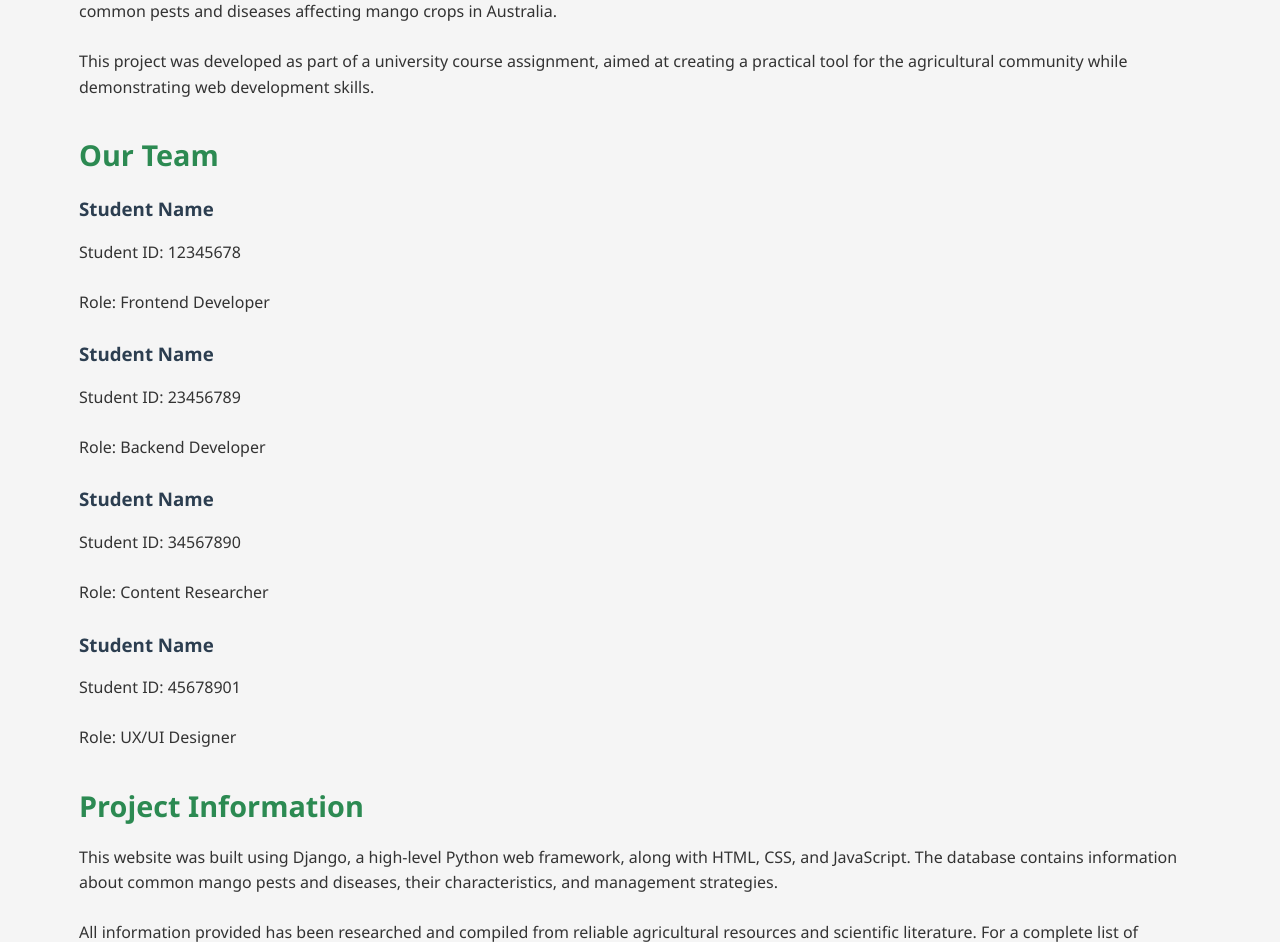
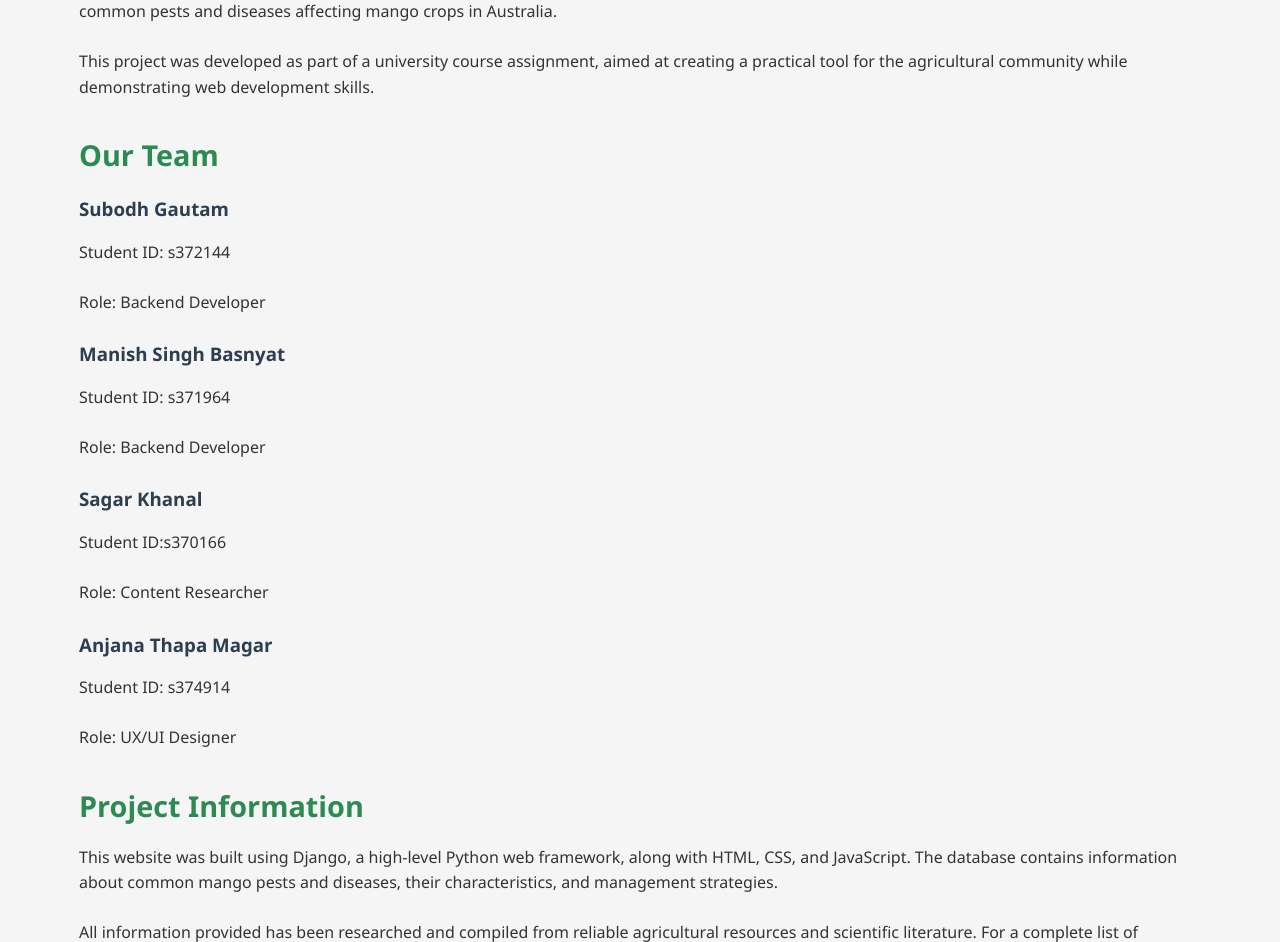
Before and after one commit to manishsinghbasnyat/hit237group9, a Django app: page /about/ in a window 1280 px wide. Shown: the part 192-1134 px from the top of the page. Run offline with Django 5.2, Linux system fonts and the light colour scheme.

```diff
--- a/proj_mango/app_mango/data.py
+++ b/proj_mango/app_mango/data.py
@@ -62,7 +62,7 @@ pest3 = PestInfo(
     critical_control_period="Fruit development stage",
     monitoring="Inspect fruit on tree and fallen fruit for frass and holes.",
     comments="More common in the Northern Territory.",
-    image_url="images/Mango Fruit Borer.jpeg"
+    image_url="images/Mango Fruit Borer.webp"
 )
 
 pest4 = PestInfo(
@@ -78,7 +78,7 @@ pest4 = PestInfo(
     critical_control_period="Late wet season to harvest",
     monitoring="Check new flush and fruit for spotting damage.",
     comments="Prefers dense canopies; rarely seen directly.",
-    image_url="images/Tea mosquito bug.webp"
+    image_url="images/Tea mosquito bug.jpeg"
 )
 
 pest_list = [pest1, pest2, pest3, pest4]
--- a/proj_mango/app_mango/templates/app_mango/about.html
+++ b/proj_mango/app_mango/templates/app_mango/about.html
@@ -35,23 +35,23 @@
             <h2 class="section-heading">Our Team</h2>
             <div class="team-members">
                 <div class="team-member">
-                    <h3>Student Name</h3>
-                    <p>Student ID: 12345678</p>
-                    <p>Role: Frontend Developer</p>
-                </div>
-                <div class="team-member">
-                    <h3>Student Name</h3>
-                    <p>Student ID: 23456789</p>
+                    <h3>Subodh Gautam</h3>
+                    <p>Student ID: s372144</p>
                     <p>Role: Backend Developer</p>
                 </div>
                 <div class="team-member">
-                    <h3>Student Name</h3>
-                    <p>Student ID: 34567890</p>
+                    <h3>Manish Singh Basnyat</h3>
+                    <p>Student ID: s371964</p>
+                    <p>Role: Backend Developer</p>
+                </div>
+                <div class="team-member">
+                    <h3>Sagar Khanal</h3>
+                    <p>Student ID:s370166</p>
                     <p>Role: Content Researcher</p>
                 </div>
                 <div class="team-member">
-                    <h3>Student Name</h3>
-                    <p>Student ID: 45678901</p>
+                    <h3>Anjana Thapa Magar</h3>
+                    <p>Student ID: s374914</p>
                     <p>Role: UX/UI Designer</p>
                 </div>
             </div>
```
